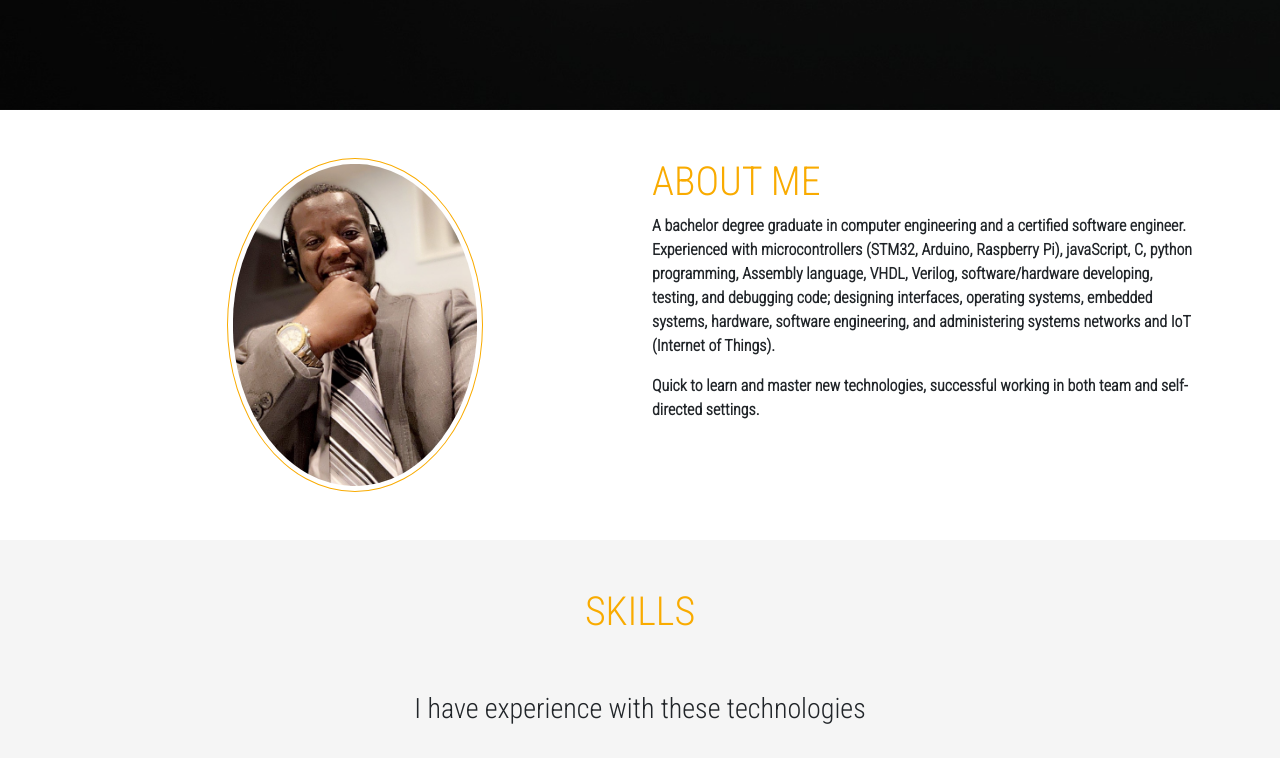
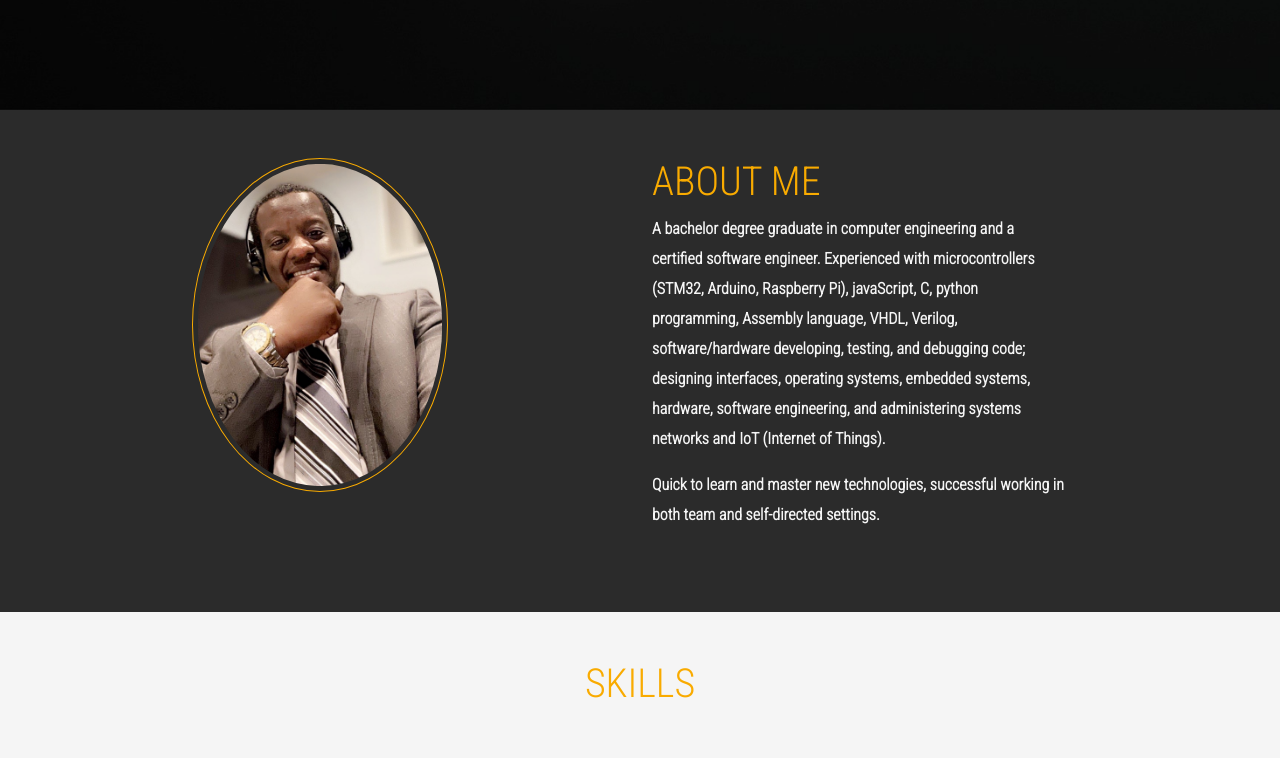
Before and after one commit to bmaiwada/my-portfolio, a React (Create React App) app: page / in a window 1280 px wide. Shown: the part 802-1560 px from the top of the page. Built offline with nearby package versions, Linux system fonts and the light colour scheme; a web font is replaced by a local one.

Commit message:
Formatting CSS

```diff
--- a/public/index.html
+++ b/public/index.html
@@ -27,7 +27,7 @@
       work correctly both with client-side routing and a non-root public URL.
       Learn how to configure a non-root public URL by running `npm run build`.
     -->
-    <title>React App</title>
+    <title>Buhari Maiwada | Portfolio</title>
   </head>
   <body>
     <noscript>You need to enable JavaScript to run this app.</noscript>
--- a/src/App.css
+++ b/src/App.css
@@ -18,6 +18,7 @@
 
 body{
   font-family: "Roboto Condensed", sans-serif !important;
+  background: #0f0f0f;
 }
 
 /*************************** NAVBAR *************************************/
@@ -93,10 +94,15 @@ nav ul li {
 
 .header-wrapper{
   position : relative;
-  background:  url(./images/Background/header-background.jpeg) no-repeat center center fixed;
-  background-size: cover;
+  background: #161415  url(./images/Background/header-background.jpeg) no-repeat center fixed;
+  background-size: cover !important;
   background-position: center;
   height: 100vh;
+  min-height: 500px;
+  width: 100%;
+  text-align: center;
+
+  overflow: hidden;
 }
 
 .font-effect-fire-animation {
@@ -190,11 +196,30 @@ nav ul li {
 }
 
 /*************************** ABOUT ME *************************************/
+#aboutme {
+   background: #2B2B2B;
+   padding-top: 96px;
+   padding-bottom: 66px;
+   margin: 0 !important;
+   overflow: hidden;
+   max-width: 100% !important;
+
+}
+
 .photo-wrap {
   display: flex;
   justify-content: center;
   align-items: center;
 }
+
+#aboutme p {
+   line-height: 30px;
+   color: whitesmoke;
+   margin-right: 200px;
+
+}
+
+
 
 .profile-img {
   width: 16rem;
@@ -212,6 +237,8 @@ nav ul li {
   .profile-img {
     width: 10rem;
   }
+
+
 }
 
 /*************************** SKILLS COMPONENT *************************************/
@@ -379,7 +406,7 @@ nav ul li {
   color: var(--primary-white);
 }
 
- /************************** SERVICES COMPONENT ************************************/
+ /* ************************* SERVICES COMPONENT ***********************************
 
 .services {
   text-align: center;
@@ -437,7 +464,7 @@ nav ul li {
 
 .services .box:hover p {
   color: var(--primary-white);
-}
+} */
 
 
 /************************ EXPERIENCE *********************************/
--- a/src/components/AboutMe.js
+++ b/src/components/AboutMe.js
@@ -4,7 +4,7 @@ import author from "../images/mySelf/myself.png";
 
 const AboutMe = () => {
     return (
-        <div className="container mt- 5 pt-5" id="aboutme">
+        <div className="container pt-5" id="aboutme">
             <div className="row">
                 <div className=" col-lg-6 col-xm-12">
                     <div className="photo-wrap mb-5">
```
